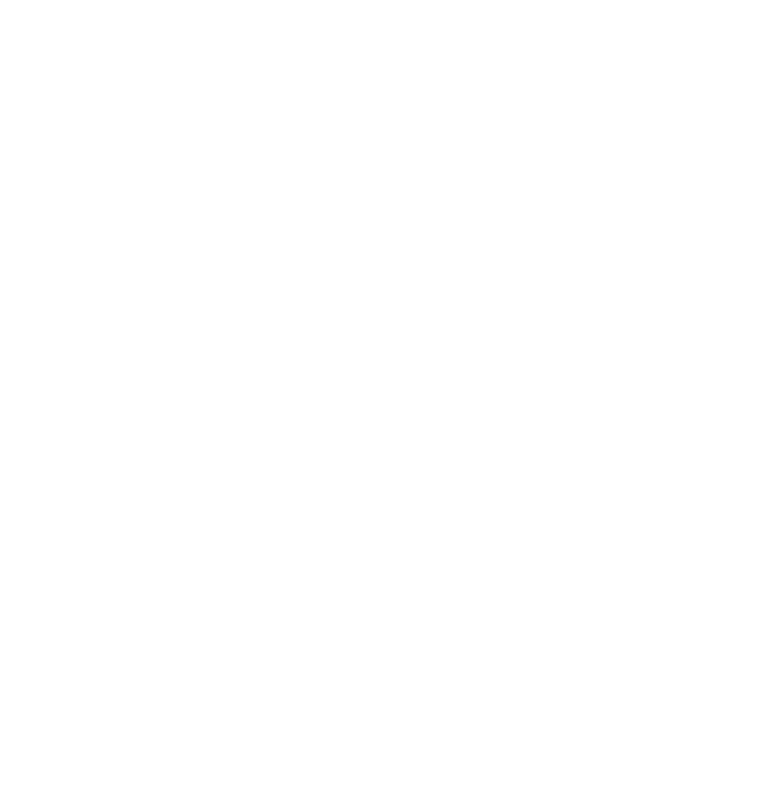
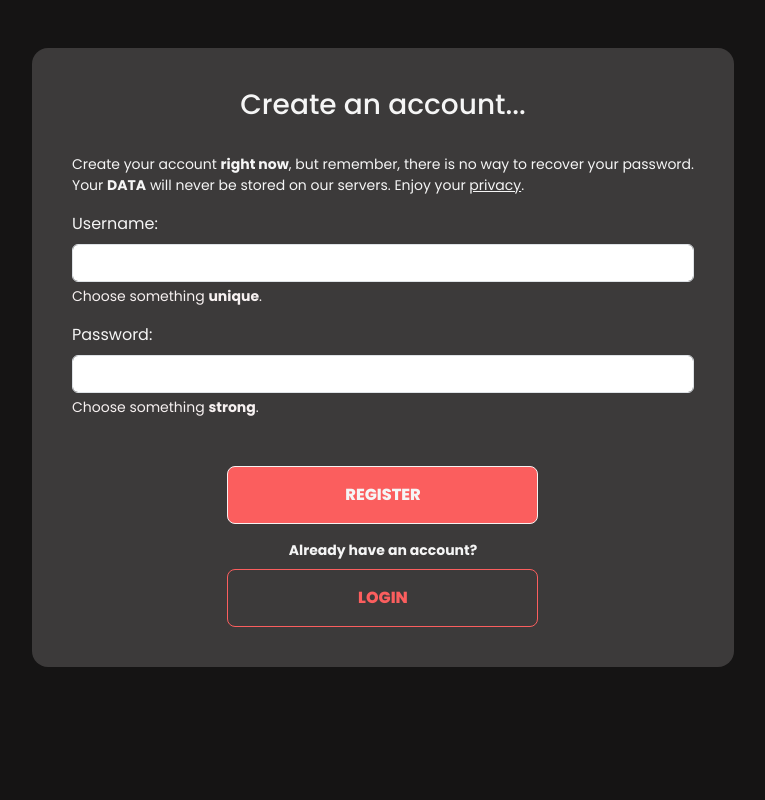
Before and after one commit to alexandrubunea/php-message-board, a PHP site: page /pages/register.php in a window 1280 px wide. Before the commit the part shown is empty. Shown: the whole page, without its empty margins (257-1022 px from the left). Run offline with PHP 8.4, Linux system fonts and the light colour scheme.

Commit message:
Update Design for register.php

```diff
--- a/assets/css/style.css
+++ b/assets/css/style.css
@@ -0,0 +1,69 @@
+@import url('https://fonts.googleapis.com/css2?family=Poppins:ital,wght@0,100;0,200;0,300;0,400;0,500;0,600;0,700;0,800;0,900;1,100;1,200;1,300;1,400;1,500;1,600;1,700;1,800;1,900&display=swap');
+
+body {
+    background-color:#151414;
+    color: #F5F5F5;
+    font-family: 'Poppins', sans-serif;
+}
+
+.register-card {
+    background-color: #3C3A3A !important;
+    padding: 2.5em;
+    border-radius: 1em;
+}
+
+.form-text {
+    color: #F7F1F1 !important;
+}
+
+.form-control:focus {
+    outline: none !important;
+    border:1px solid #F7F1F1;
+    box-shadow: 0 0 5px #F7F1F1;
+}
+
+.btn.btn-primary {
+    background-color: #FB5E5E !important;
+    color: #F5F5F5 !important;
+    border-color: #F7F1F1;
+    transition: all;
+    transition-duration:500ms;
+    font-weight: 800;
+    width: 50%;
+    font-size: 1em;
+}
+
+.btn.btn-primary:focus {
+    outline: none !important;
+    border:1px solid #F7F1F1;
+    box-shadow: 0 0 5px #F7F1F1;
+}
+
+.btn.btn-primary:hover {
+    background-color: #A32727 !important;
+    transition: all;
+    transition-duration:500ms;
+}
+
+.btn.btn-outline-primary {
+    border-color: #FB5E5E;
+    color: #FB5E5E;
+    transition: all;
+    transition-duration:500ms;
+    font-weight: 800;
+    font-size: 1em;
+    width:50%;
+}
+
+.btn.btn-outline-primary:focus {
+    outline: none !important;
+    border:1px solid #F7F1F1;
+    box-shadow: 0 0 5px #F7F1F1;
+}
+
+.btn.btn-outline-primary:hover {
+    background-color: #FB5E5E !important;
+    color: #F5F5F5;
+    transition: all;
+    transition-duration:500ms;
+}
--- a/pages/register.php
+++ b/pages/register.php
@@ -1 +1,51 @@
-<?php
+<!DOCTYPE html>
+<html lang="en">
+<head>
+    <meta charset="UTF-8">
+    <meta name="viewport" content="width=device-width, initial-scale=1.0">
+    <title>The Message Board — Create account</title>
+
+    <link href="https://cdn.jsdelivr.net/npm/bootstrap@5.3.3/dist/css/bootstrap.min.css" rel="stylesheet" integrity="sha384-QWTKZyjpPEjISv5WaRU9OFeRpok6YctnYmDr5pNlyT2bRjXh0JMhjY6hW+ALEwIH" crossorigin="anonymous">
+    <link href="../assets/css/style.css" rel="stylesheet">
+</head>
+<body>
+<div class="d-flex justify-content-center p-5">
+    <div class="register-card">
+        <h3 class="text-center">Create an account...</h3>
+        <br>
+
+        <p class="small">
+            Create your account <b>right now</b>, but remember, there is no way to recover your password.<br>
+            Your <b>DATA</b> will never be stored on our servers. Enjoy your <u>privacy</u>.
+        </p>
+
+        <form>
+            <div class="mb-3">
+                <label for="username-input" class="form-label">Username:</label>
+                <input type="text" class="form-control" id="username-input" aria-describedby="username-help" required>
+                <div id="username-help" class="form-text">Choose something <b>unique</b>.</div>
+            </div>
+            <div class="mb-5">
+                <label for="password-input" class="form-label">Password:</label>
+                <input type="password" class="form-control" id="password-input" aria-describedby="password-help" required>
+                <div id="password-help" class="form-text">Choose something <b>strong</b>.</div>
+            </div>
+
+            <div class="row">
+                <div class="d-flex justify-content-center">
+                    <button type="submit" class="btn btn-primary btn-lg p-3">REGISTER</button>
+                </div>
+            </div>
+            <div class="row mt-3">
+                <div class="d-flex flex-column align-items-center">
+                    <p class="small mb-2 fw-bold">Already have an account?</p>
+                    <button type="button" class="btn btn-outline-primary btn-lg p-3">LOGIN</button>
+                </div>
+            </div>
+
+        </form>
+    </div>
+</div>
+<script src="https://cdn.jsdelivr.net/npm/bootstrap@5.3.3/dist/js/bootstrap.bundle.min.js" integrity="sha384-YvpcrYf0tY3lHB60NNkmXc5s9fDVZLESaAA55NDzOxhy9GkcIdslK1eN7N6jIeHz" crossorigin="anonymous"></script>
+</body>
+</html>
```
Also changed, not shown: 1 other file.
